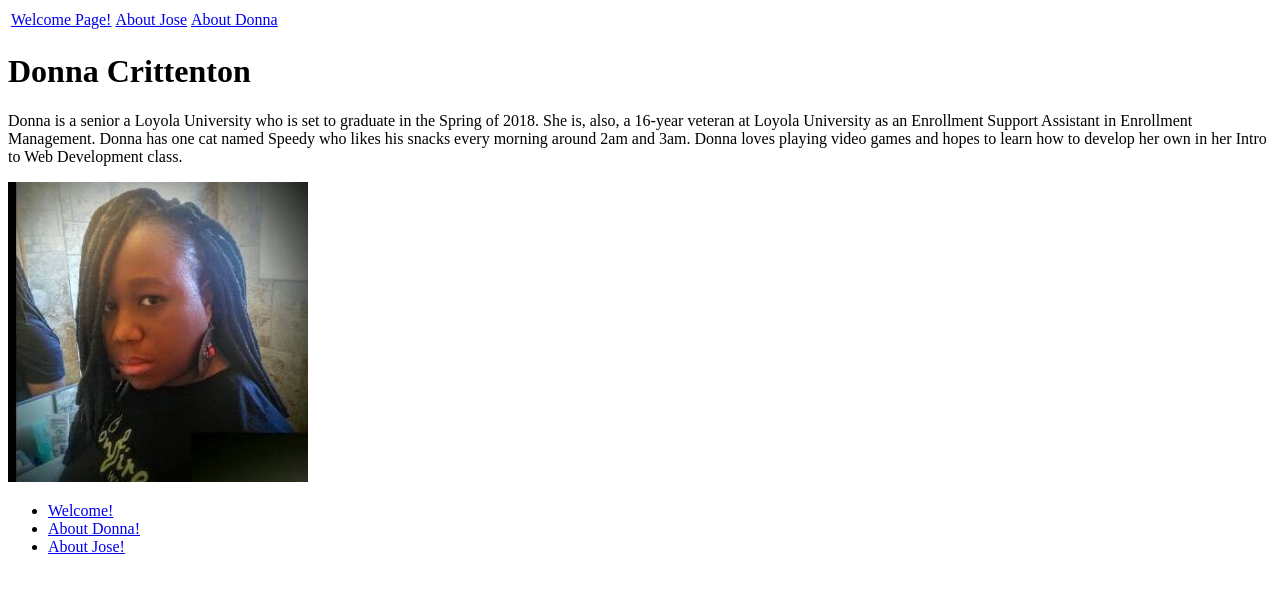
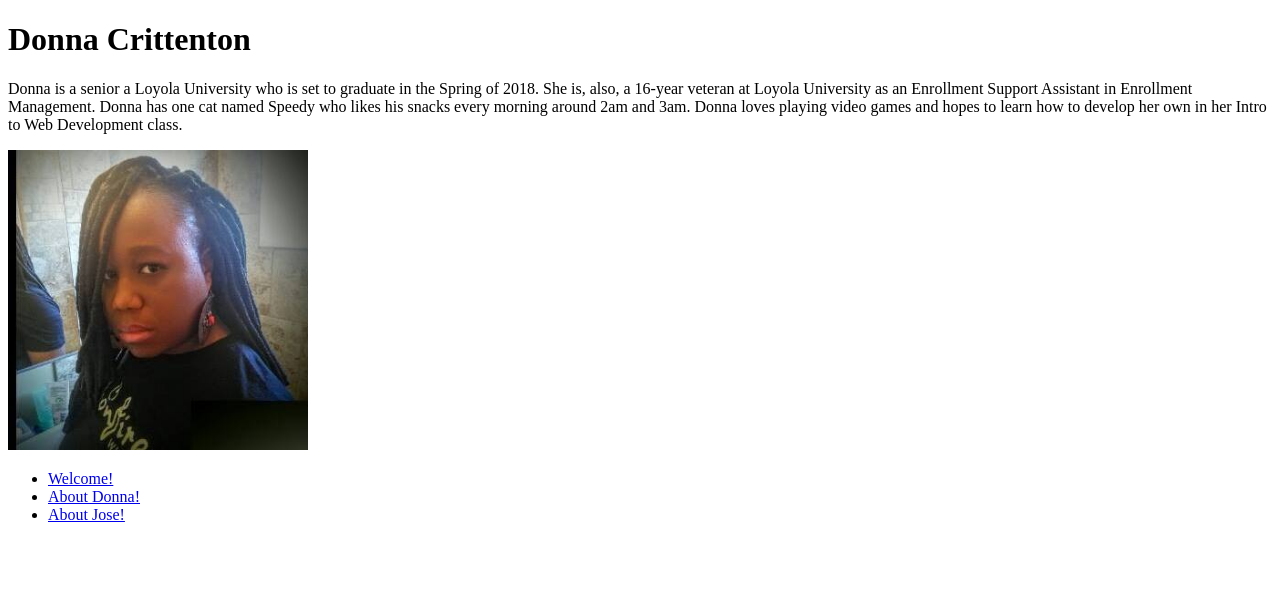
Before and after one commit to DonnaRocks/cpst342f17hw1, a plain HTML site: page donna.html in a window 1280 px wide. Drawn offline with Linux system fonts and the light colour scheme.

Commit message:
Finalized changes

```diff
--- a/donna.html
+++ b/donna.html
@@ -5,14 +5,6 @@
 
     <title>About Donna!</title>
 </head>
-
-<table>
-    <tr>
-        <td><a href="index.html">Welcome Page!</a></td>
-        <td><a href="jose.html">About Jose</a></td>
-        <td><a href="donna.html">About Donna</a></td>
-    </tr>
-</table>
 
 <body>
     <h1>Donna Crittenton</h1>
```
Also changed, not shown: jose.html (+0 -8 lines).
